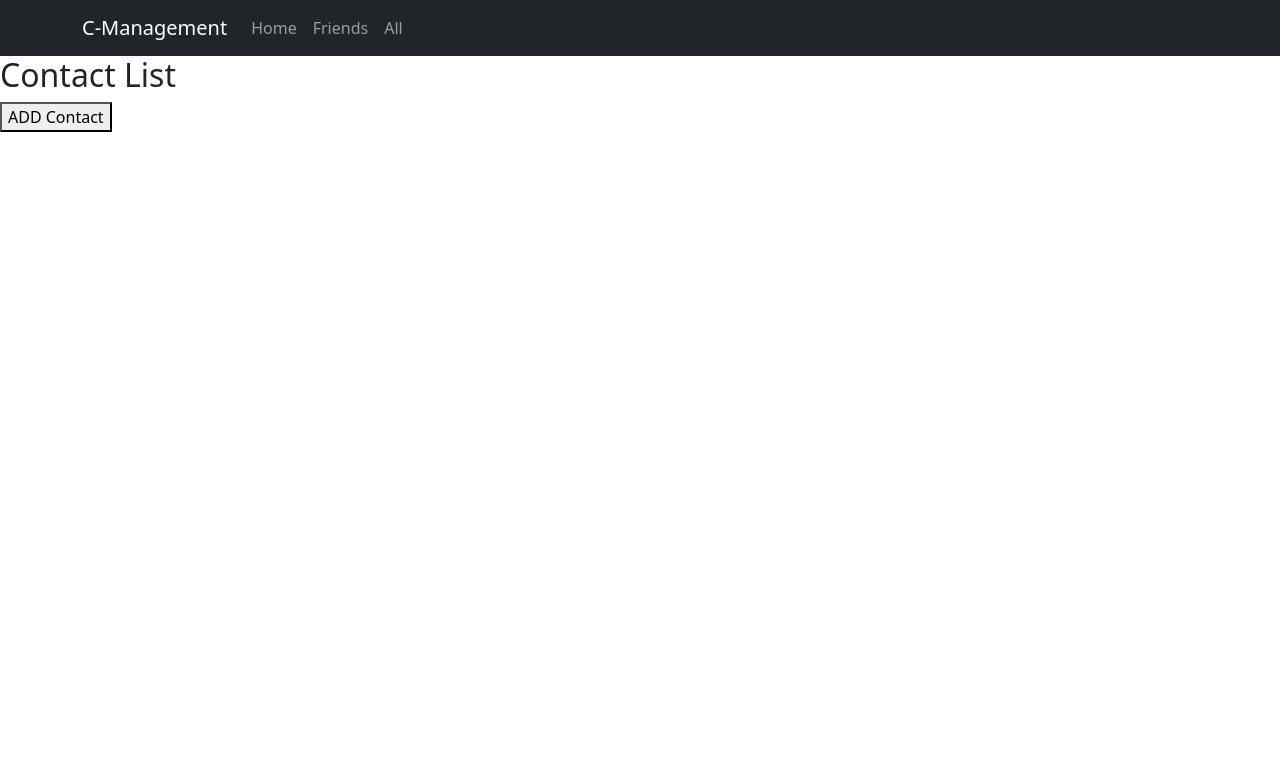
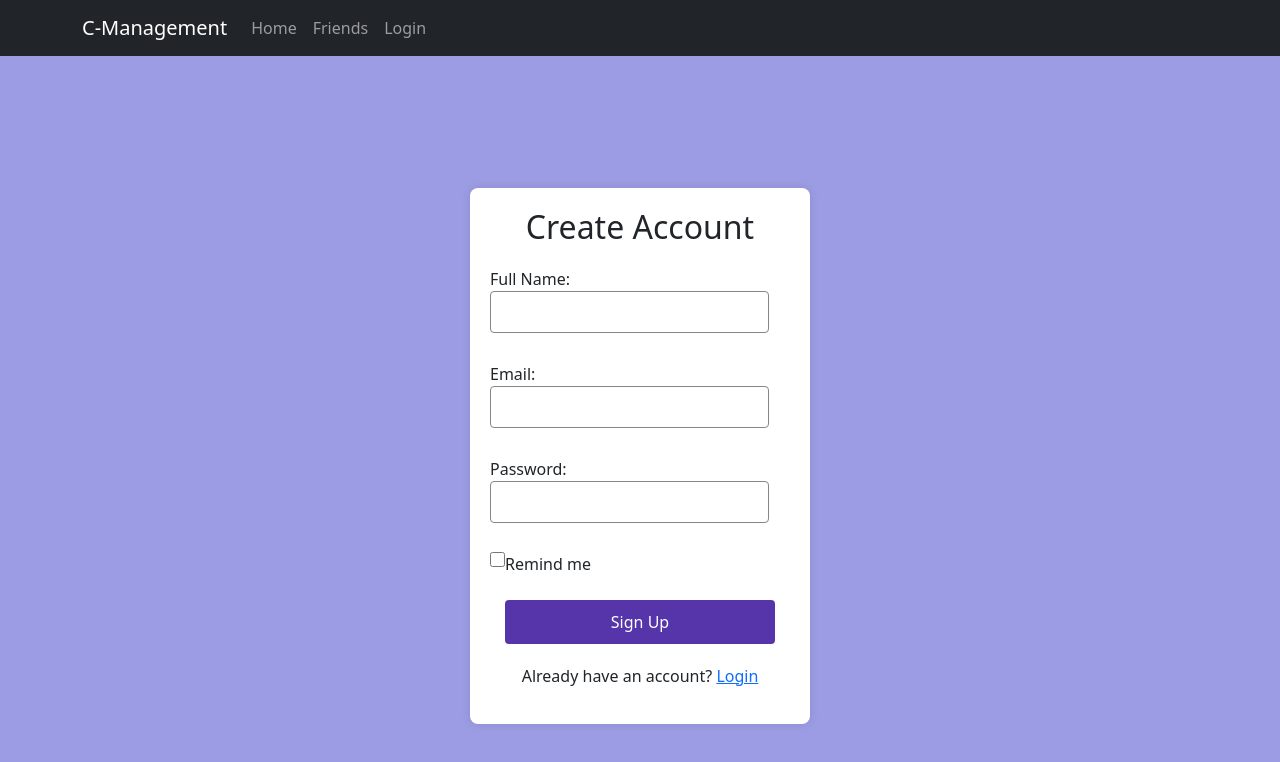
Before and after one commit to vishal1015/React-Contact-managment-app, a React (Create React App) app: page / in a window 1280 px wide. Shown: the top 762 px of the page. Built offline with nearby package versions, Linux system fonts and the light colour scheme.

Commit message:
some changes has done lete do proper tomorrow

```diff
--- a/src/components/App.js
+++ b/src/App.js
@@ -7,10 +7,12 @@ import {
   Route,
   Routes,
 } from "react-router-dom";
-import Header from "./Header";
-import Addcontact from "./Addcontact";
-import ContactList from "./ContactList";
-import ContactDetail from "./ContactDetail";
+import Header from "./components/Header";
+import Addcontact from "./components/Addcontact";
+import ContactList from "./components/ContactList";
+import ContactDetail from "./components/ContactDetail";
+import LoginPage from "./components/Login";
+import SignUpPage from "./components/Signup";
 import "./App.css";
 function App() {
   const LOCAL_STORAGE_KEY = "contacts"; // key for using local storage
@@ -49,8 +51,9 @@ function App() {
       <Router>
         <Header />
         <Routes>
+          <Route path="/" element={<SignUpPage />} />
           <Route
-            path="/"
+            path="/home"
             element={
               <ContactList
                 contacts={contacts}
@@ -58,6 +61,7 @@ function App() {
               />
             }
           />
+          <Route path="/login" element={<LoginPage />} />
           <Route
             path="/add"
             element={<Addcontact addcontactHandler={addcontactHandler} />}
--- a/src/components/ContactList.js
+++ b/src/components/ContactList.js
@@ -1,7 +1,7 @@
 import React from "react";
 import { Link } from "react-router-dom";
 import ContactCard from "./contactCard";
-import "./App.css"
+// import "./App.css"
 //access props
 const ContactList = (props) => {
   console.log(props);
--- a/src/components/Header.js
+++ b/src/components/Header.js
@@ -7,11 +7,11 @@ function ColorSchemesExample() {
     <>
       <Navbar bg="dark" data-bs-theme="dark">
         <Container>
-          <Navbar.Brand href="#home">C-Management</Navbar.Brand>
+          <Navbar.Brand href="home">C-Management</Navbar.Brand>
           <Nav className="me-auto">
-            <Nav.Link href="#home">Home</Nav.Link>
-            <Nav.Link href="#features">Friends</Nav.Link>
-            <Nav.Link href="#pricing">All</Nav.Link>
+            <Nav.Link href="home">Home</Nav.Link>
+            <Nav.Link href="features">Friends</Nav.Link>
+            <Nav.Link href="/">Login</Nav.Link>
           </Nav>
         </Container>
       </Navbar>
--- /dev/null
+++ b/src/components/Login.js
@@ -0,0 +1,100 @@
+import React, { useState } from "react";
+import { Link, useNavigate } from "react-router-dom";
+import "../css/AuthPage.css";
+
+const Login = () => {
+  const navigate = useNavigate();
+  const [email, setEmail] = useState("");
+  const [password, setPassword] = useState("");
+  const [message, setMessage] = useState("");
+  const [showPopup, setShowPopup] = useState(false);
+
+  const handleLogin = async (e) => {
+    e.preventDefault();
+
+    try {
+      const response = await fetch("http://localhost:3001/api/login", {
+        method: "POST",
+        headers: {
+          "Content-Type": "application/json",
+        },
+        body: JSON.stringify({
+          email,
+          password,
+        }),
+      });
+
+      if (response.ok) {
+        const data = await response.json();
+        localStorage.setItem("jwtToken", data.token);
+        setShowPopup(true);
+        setMessage(data.message);
+      } else {
+        const messageData = await response.json();
+        setMessage(messageData.message || "Authentication failed");
+        setShowPopup(true);
+      }
+    } catch (error) {
+      console.error("Error during login:", error);
+      setMessage("Internal Server Error");
+      setShowPopup(true);
+    }
+  };
+
+  return (
+    <div className="auth-page">
+      <div className="auth-container">
+        <h2>Login</h2>
+        <form onSubmit={handleLogin} className="auth-form">
+          <label>
+            Email:
+            <input
+              type="email"
+              value={email}
+              onChange={(e) => setEmail(e.target.value)}
+              required
+            />
+          </label>
+          <br />
+          <label>
+            Password:
+            <input
+              type=""
+              value={password}
+              onChange={(e) => setPassword(e.target.value)}
+              required
+            />
+          </label>
+          <br />
+          {message && <p className="error-message">{message}</p>}
+          <button type="submit" className="auth-button">
+            Login
+          </button>
+        </form>
+        <p>
+          Don't have an account? <Link to="/">Sign Up</Link>
+        </p>
+      </div>
+
+      {showPopup && (
+        <div className="popup">
+          <div className="popup-content">
+            <p>{message}</p>
+            <button
+              onClick={() => {
+                setShowPopup(false);
+                if (message === "Login Successful") {
+                  navigate("/home");
+                }
+              }}
+            >
+              OK
+            </button>
+          </div>
+        </div>
+      )}
+    </div>
+  );
+};
+
+export default Login;
--- /dev/null
+++ b/src/components/Signup.js
@@ -0,0 +1,126 @@
+import React, { useState } from "react";
+import { Link, useNavigate } from "react-router-dom";
+import "../css/AuthPage.css";
+
+const SignUp = () => {
+  const navigate = useNavigate();
+  const [fullName, setFullName] = useState("");
+  const [email, setEmail] = useState("");
+  const [password, setPassword] = useState("");
+  const [message, setMessage] = useState("");
+  const [showPopup, setShowPopup] = useState(false);
+  const [checked, setChecked] = useState(false);
+
+  const handleChange = () => {
+    setChecked(!checked);
+  };
+  const handleSignUp = async (e) => {
+    e.preventDefault();
+    try {
+      const response = await fetch("http://localhost:5000/api/register", {
+        method: "POST",
+        headers: {
+          "Content-Type": "application/json",
+        },
+        body: JSON.stringify({
+          fullName,
+          email,
+          password,
+        }),
+      });
+
+      if (response.ok) {
+        const data = await response.json();
+        setShowPopup(true);
+        setMessage(data.message);
+      } else {
+        const messageData = await response.json();
+        setMessage(messageData.message || "Registration failed");
+        setShowPopup(true);
+      }
+    } catch (error) {
+      console.error("Error during registration:", error);
+      setMessage("Internal Server Error");
+      setShowPopup(true);
+    }
+  };
+
+  return (
+    <div className="auth-page">
+      <div className="auth-container">
+        <h2>Create Account </h2>
+        <form onSubmit={handleSignUp} className="auth-form">
+          <label>
+            Full Name:
+            <input
+              type="text"
+              value={fullName}
+              onChange={(e) => setFullName(e.target.value)}
+              required
+            />
+          </label>
+          <br />
+          <label>
+            Email:
+            <input
+              type="email"
+              value={email}
+              onChange={(e) => setEmail(e.target.value)}
+              required
+            />
+          </label>
+          <br />
+          <label>
+            Password:
+            <input
+              type="password"
+              value={password}
+              onChange={(e) => setPassword(e.target.value)}
+              required
+            />
+          </label>
+          <br />
+          <label>
+            <div id="check-box">
+              <input
+                id="my-checkbox"
+                type="checkbox"
+                checked={checked}
+                onChange={handleChange}
+                required
+              /> Remind me
+            </div>
+          </label>
+          <br />
+          {message && <p className="error-message">{message}</p>}
+          <button type="submit" className="auth-button">
+            Sign Up
+          </button>
+        </form>
+        <p>
+          Already have an account? <Link to="/login">Login</Link>
+        </p>
+      </div>
+
+      {showPopup && (
+        <div className="popup">
+          <div className="popup-content">
+            <p>{message}</p>
+            <button
+              onClick={() => {
+                setShowPopup(false);
+                if (message === "User registered successfully") {
+                  navigate("/login");
+                }
+              }}
+            >
+              OK
+            </button>
+          </div>
+        </div>
+      )}
+    </div>
+  );
+};
+
+export default SignUp;
--- /dev/null
+++ b/src/css/AuthPage.css
@@ -0,0 +1,85 @@
+  .auth-page {
+      display: flex;
+      align-items: center;
+      justify-content: center;
+      height: 100vh;
+      background-color: #9c9ce4;
+  }
+
+  .auth-container {
+      text-align: center;
+      background-color: #ffffff;
+      padding: 20px;
+      border-radius: 8px;
+      box-shadow: 0 0 10px rgba(0, 0, 0, 0.1);
+  }
+
+  .auth-form {
+      width: 300px;
+      margin: 20px auto;
+  }
+
+  .auth-form label {
+      display: block;
+      /* margin-bottom: 8px; */
+      text-align: left;
+  }
+
+  .auth-form input {
+      width: 93%;
+      padding: 8px;
+      margin-bottom: 5px;
+      border: 1px solid #8b8484;
+      border-radius: 4px;
+  }
+
+  .auth-button {
+      background-color: #5635ab;
+      color: #ffffff;
+      padding: 10px;
+      border: none;
+      border-radius: 4px;
+      cursor: pointer;
+      width: 90%;
+      font-size: medium;
+  }
+
+  .auth-button:hover {
+      background-color: #7e5bd0;
+  }
+
+  .error-message {
+      color: red;
+      margin-top: 10px;
+  }
+
+  .popup {
+      position: fixed;
+      top: 0;
+      left: 0;
+      width: 100vw;
+      height: 100vh;
+      background: rgba(0, 0, 0, 0.7);
+      display: flex;
+      justify-content: center;
+      align-items: center;
+      z-index: 1000;
+  }
+
+  .popup-content {
+      background: #fff;
+      padding: 20px;
+      border-radius: 8px;
+      text-align: center;
+  }
+
+  #check-box {
+      display: flex;
+      text-align: right;
+      grid-auto-columns: 0%;
+  }
+
+  #my-checkbox {
+      width: 15px;
+      height: 15px;
+  }
--- a/src/index.js
+++ b/src/index.js
@@ -1,6 +1,6 @@
 import React from 'react';
 import ReactDOM from 'react-dom/client';
-import App from './components/App';
+import App from './App';
 
 const root = ReactDOM.createRoot(document.getElementById('root'));
 root.render(
```
Also changed, not shown: src/App.css (renamed from src/components/App.css).
